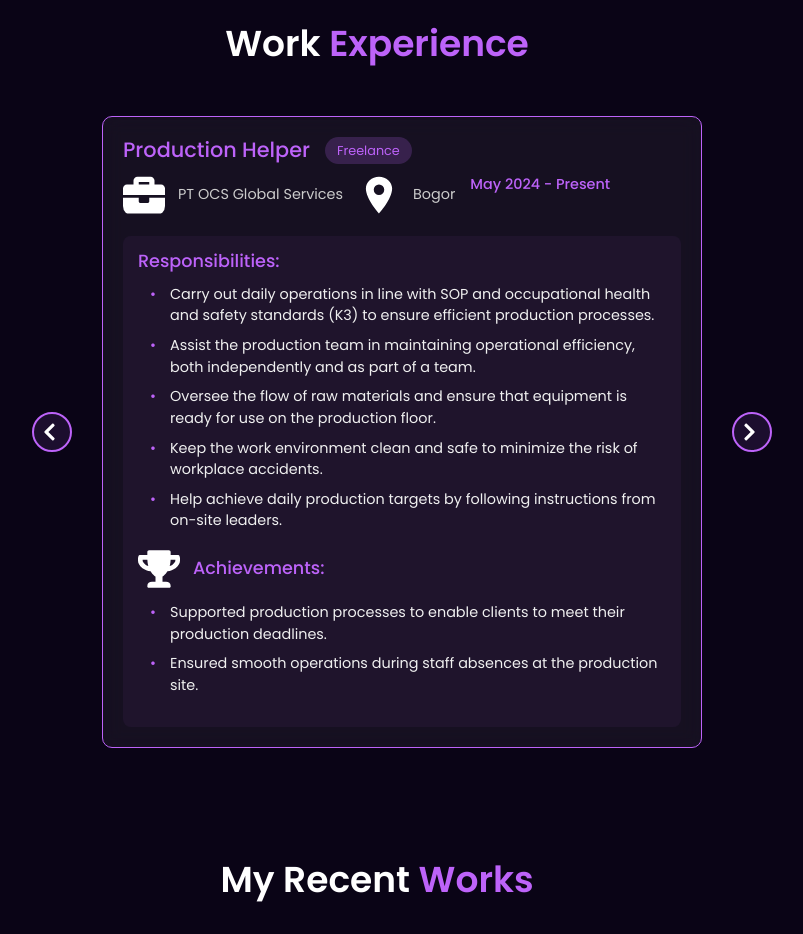
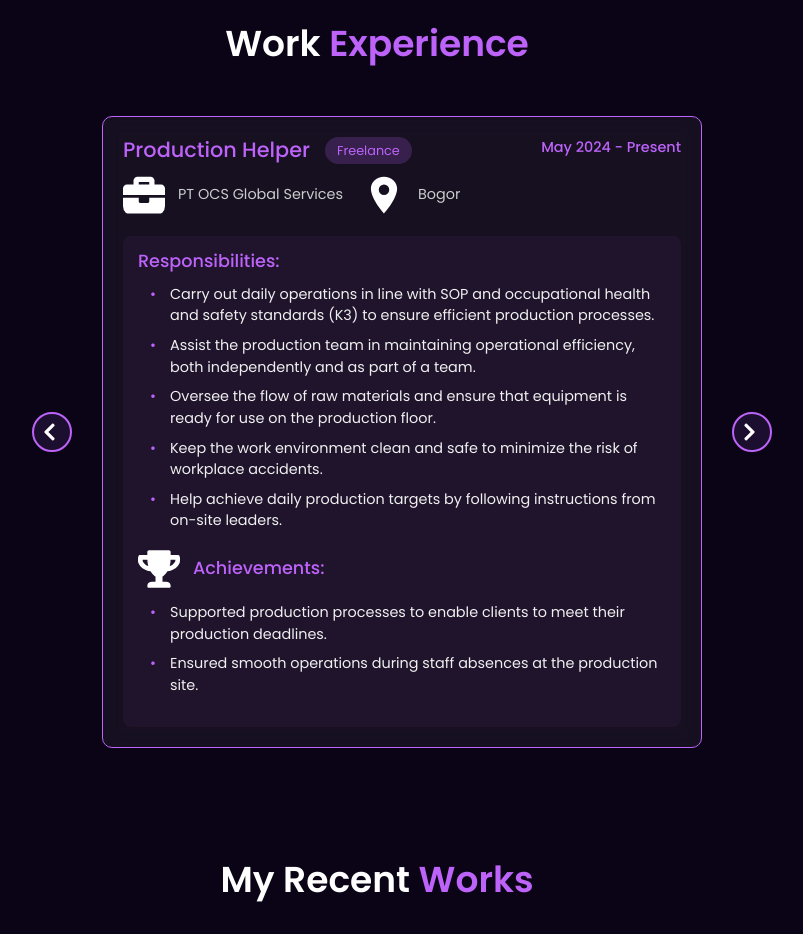
Before and after one commit to rio-damanik/react-portofolios, a React (Create React App) app: page / in a window 1280 px wide. Shown: the part 1960-2894 px from the top of the page, without its empty margins (263-1066 px from the left). Built offline with nearby package versions, Linux system fonts and the light colour scheme.

Commit message:
update fix

```diff
--- a/src/components/WorkExperience/WorkExperience.css
+++ b/src/components/WorkExperience/WorkExperience.css
@@ -104,11 +104,17 @@
   margin-bottom: 20px;
 }
 
+.job-title-row {
+  display: flex;
+  justify-content: space-between;
+  align-items: flex-start;
+  margin-bottom: 10px;
+}
+
 .job-title {
   display: flex;
   align-items: center;
   gap: 15px;
-  margin-bottom: 10px;
 }
 
 .job-title h3 {
@@ -125,10 +131,16 @@
   font-size: 0.8rem;
 }
 
+.period {
+  color: #bd63f9;
+  font-weight: 500;
+  font-size: 0.9rem;
+  white-space: nowrap;
+}
+
 .job-info {
   display: flex;
-  flex-wrap: wrap;
-  gap: 15px;
+  gap: 20px;
   font-size: 0.9rem;
   color: #ccc;
 }
@@ -142,12 +154,6 @@
 
 .icon {
   color: #bd63f9;
-  font-size: 0.9rem;
-}
-
-.period {
-  color: #bd63f9;
-  font-weight: 500;
   font-size: 0.9rem;
 }
 
@@ -231,7 +237,7 @@ li::before {
     height: 16px;
   }
 
-  .job-title {
+  .job-title-row {
     flex-direction: column;
     align-items: flex-start;
     gap: 8px;
--- a/src/components/WorkExperience/WorkExperience.jsx
+++ b/src/components/WorkExperience/WorkExperience.jsx
@@ -41,9 +41,12 @@ const WorkExperience = () => {
             <div key={index} className="timeline-item">
               <div className="timeline-content">
                 <div className="job-header">
-                  <div className="job-title">
-                    <h3>{job.position}</h3>
-                    {job.type && <span className="job-type">{job.type}</span>}
+                  <div className="job-title-row">
+                    <div className="job-title">
+                      <h3>{job.position}</h3>
+                      {job.type && <span className="job-type">{job.type}</span>}
+                    </div>
+                    <div className="period">{job.period}</div>
                   </div>
                   <div className="job-info">
                     <div className="company-info">
@@ -54,7 +57,6 @@ const WorkExperience = () => {
                       <IoLocationSharp className="icon" />
                       <span>{job.location}</span>
                     </div>
-                    <div className="period">{job.period}</div>
                   </div>
                 </div>
 
```
